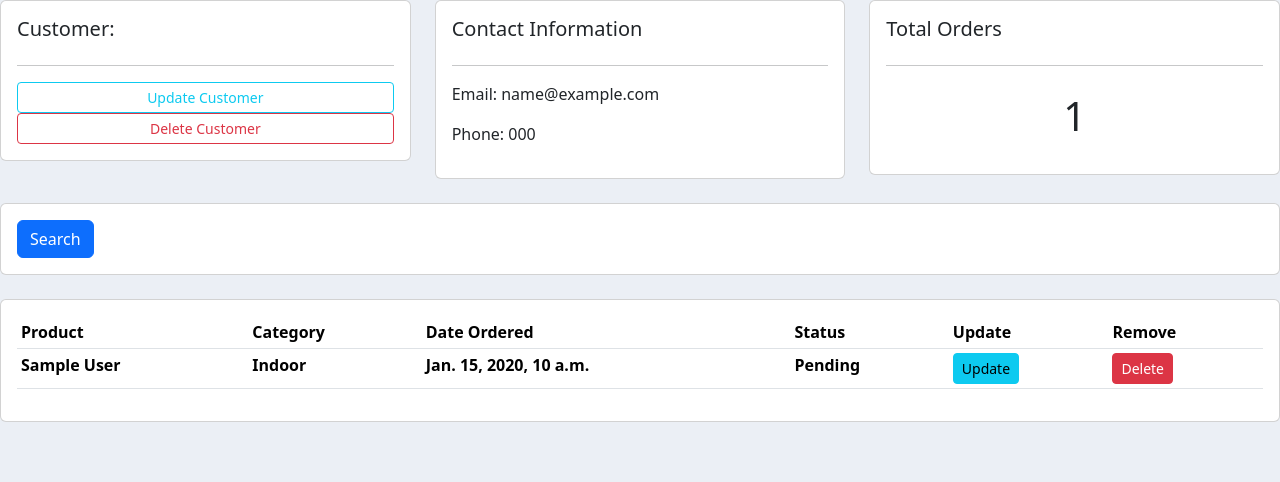
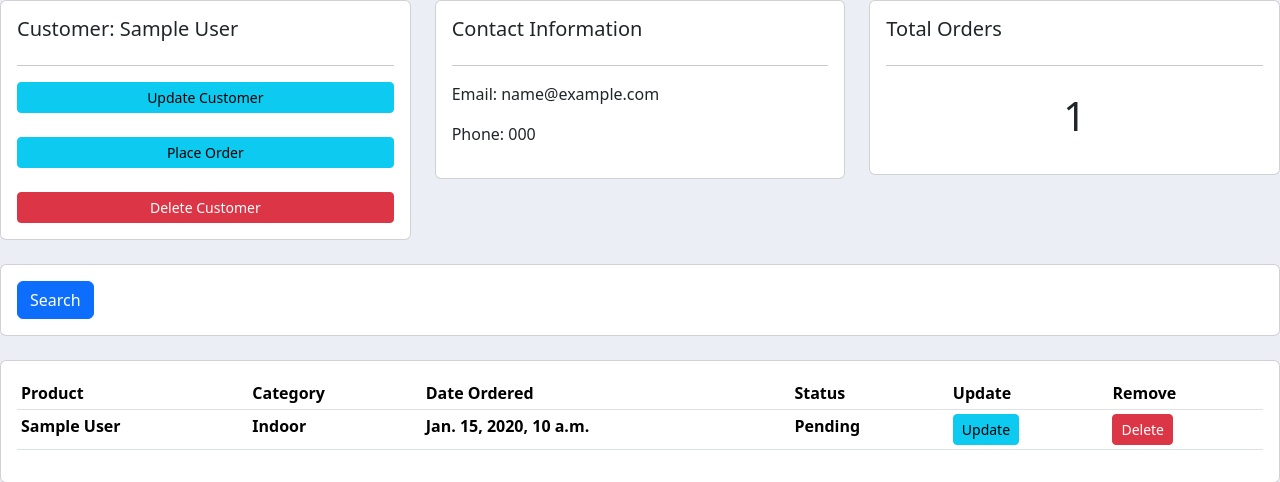
Before and after one commit to beeryani/Customer-Management-Platform, a Django app: page /customer/1 in a window 1280 px wide. Shown: the part 56-538 px from the top of the page. Run offline with Django 4.2, Linux system fonts and the light colour scheme; tables that the repository leaves empty hold one stand-in row (values such as "Sample post").

Commit message:
- add update view to Customer view

```diff
--- a/accounts/templates/accounts/customer.html
+++ b/accounts/templates/accounts/customer.html
@@ -8,10 +8,13 @@ Customer
 <div class="row">
     <div class="col-md">
         <div class="card card-body">
-            <h5>Customer:</h5>
+            <h5>Customer: {{customer_id.name}}</h5>
             <hr>
-            <a href="" class="btn btn-outline-info btn-sm btn-block">Update Customer</a>
-            <a href="" class="btn btn-outline-danger btn-sm btn-block">Delete Customer</a>
+            <a href="{% url 'update_customer' customer_id.id %}" class="btn btn-info btn-sm btn-block">Update Customer</a>
+            <br>
+            <a href="" class="btn btn-info btn-sm btn-block">Place Order</a>
+            <br>
+            <a href="" class="btn btn-danger btn-sm btn-block">Delete Customer</a>
         </div>
     </div>
 
```
Also changed, not shown: accounts/templates/accounts/customer_form.html (added, +14 -0 lines), accounts/templates/accounts/delete_order.html (+7 -5 lines).
